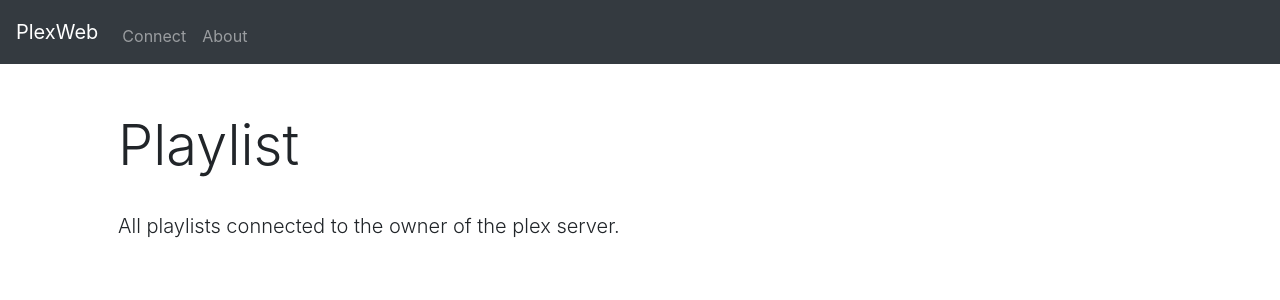
After one commit to banjo/plex-web, a Flask app: template templates/playlists.html.jinja in a window 1280 px wide. The commit adds this page. Shown: the top 300 px of the page. Run offline with Flask 2, Linux system fonts and the light colour scheme; the template is opened without the code that fills it, so the values that code supplies are empty; some libraries are stand-ins or nearby versions.

Commit message:
Added playlist tab, implemented basics

```diff
--- a/app.py
+++ b/app.py
@@ -1,7 +1,7 @@
 from flask import Flask, jsonify, redirect, render_template, request, session, url_for
 from flask_session import Session
 from tempfile import mkdtemp
-from helpers import get_movies, login_required, check_server, get_users, check_activity
+from helpers import get_movies, login_required, check_server, get_users, check_activity, get_playlists
 from plexapi.server import PlexServer
 
 # init flask
@@ -53,6 +53,23 @@ def server():
     return render_template("server.html.jinja", users=users)
 
 
+@app.route('/playlists')
+@login_required
+def playlists():
+
+    plex_playlists = get_playlists(session["plex"])
+
+    playlists = []
+
+    for i, p_list in enumerate(plex_playlists):
+
+        playlists.append({"title": p_list.title,
+                          "id": f'playlist-{i}',
+                        })
+
+    return render_template("playlists.html.jinja", playlists=playlists)
+
+
 @app.route('/disconnect')
 def disconnect():
     session.clear()
@@ -86,10 +103,6 @@ def update_activity():
 @app.route('/search', methods=["GET"])
 def search():
     query = request.args.get("query")
-
     movies = get_movies(session["plex"], query)
-
     movies = [movie.title for movie in movies]
-    print(movies)
-
     return jsonify(movies=movies)
--- a/helpers.py
+++ b/helpers.py
@@ -35,3 +35,7 @@ def check_activity(plex):
 
 def get_movies(plex, query):
     return plex.search(query)
+
+
+def get_playlists(plex):
+    return plex.playlists()
--- a/static/functions.js
+++ b/static/functions.js
@@ -16,7 +16,7 @@ function update_activity() {
 
     }
 
-}
+};
 
 function search() {
     let query = document.getElementById("query").value;
@@ -40,3 +40,9 @@ function search() {
     })
 
 };
+
+function content(button) {
+    let buttonID = button.getAttribute("href").substring(1);
+    let playlistName = button.innerHTML;
+
+};
--- a/static/styles.css
+++ b/static/styles.css
@@ -0,0 +1,8 @@
+#search-button {
+    margin-bottom: 43px;
+    margin-left: 20px;
+}
+
+#activity-button {
+    margin-bottom: 60px;
+}
--- a/templates/layout.html.jinja
+++ b/templates/layout.html.jinja
@@ -11,14 +11,15 @@
     <!-- documentation at http://getbootstrap.com/docs/4.1/, alternative themes at https://bootswatch.com/ -->
     <link href="https://maxcdn.bootstrapcdn.com/bootstrap/4.1.3/css/bootstrap.min.css" rel="stylesheet">
 
-    <link rel="stylesheet" href="{{ url_for('static', filename='styles.css') }}">
+    <link rel= "stylesheet" type= "text/css" href= "{{ url_for('static',filename='styles.css') }}">
+
     <script src="{{url_for('static', filename='functions.js')}}"></script>
 
     <script src="https://code.jquery.com/jquery-3.3.1.min.js"></script>
     <script src="https://cdnjs.cloudflare.com/ajax/libs/popper.js/1.14.3/umd/popper.min.js"></script>
     <script src="https://maxcdn.bootstrapcdn.com/bootstrap/4.1.3/js/bootstrap.min.js"></script>
 
-    <title>PlexWeb {% block title %}{% endblock %}</title>
+    <title>PlexWeb{% block title %}{% endblock %}</title>
 
 </head>
 
@@ -34,7 +35,9 @@
             {% if session.plex_token %}
             <ul class="navbar-nav mr-auto mt-2">
                 <li class="nav-item"><a class="nav-link" href="/server">Server</a></li>
+                <li class="nav-item"><a class="nav-link" href="/playlists">Playlists</a></li>
                 <li class="nav-item"><a class="nav-link" href="/disconnect">Disconnect</a></li>
+                <li class="nav-item"><a class="nav-link" href="/about">About</a></li>
             </ul>
             {% else %}
             <ul class="navbar-nav mr-auto mt-2">
--- /dev/null
+++ b/templates/playlists.html.jinja
@@ -0,0 +1,42 @@
+{% extends "layout.html.jinja" %}
+
+{% block title %}
+- Playlists
+{% endblock %}
+
+{% block main %}
+
+<h1 class="display-4">Playlist</h1>
+
+<br>
+
+<p class="lead">
+    All playlists connected to the owner of the plex server.
+</p>
+
+<br>
+
+<div class="row">
+    <div class="col">
+
+        <div class="list-group" id="list-tab" role="tablist">
+            {% for playlist in playlists %}
+            <a class="list-group-item list-group-item-action" data-toggle="list" id="{{playlist.id}}-button" href="#{{playlist.id}}"
+                role="tab" onClick="content(this)">{{playlist.title}}</a>
+            {% endfor %}
+        </div>
+    </div>
+    <div class="col">
+        <div class="tab-content" id="nav-tabContent">
+            {% for playlist in playlists %}
+            <div class="tab-pane" id="{{playlist.id}}" role="tabpanel">
+            {{playlist.title}}
+            </div>
+            {% endfor %}
+        </div>
+    </div>
+</div>
+</div>
+
+
+{% endblock %}
```
Also changed, not shown: templates/server.html.jinja (+6 -13 lines).
